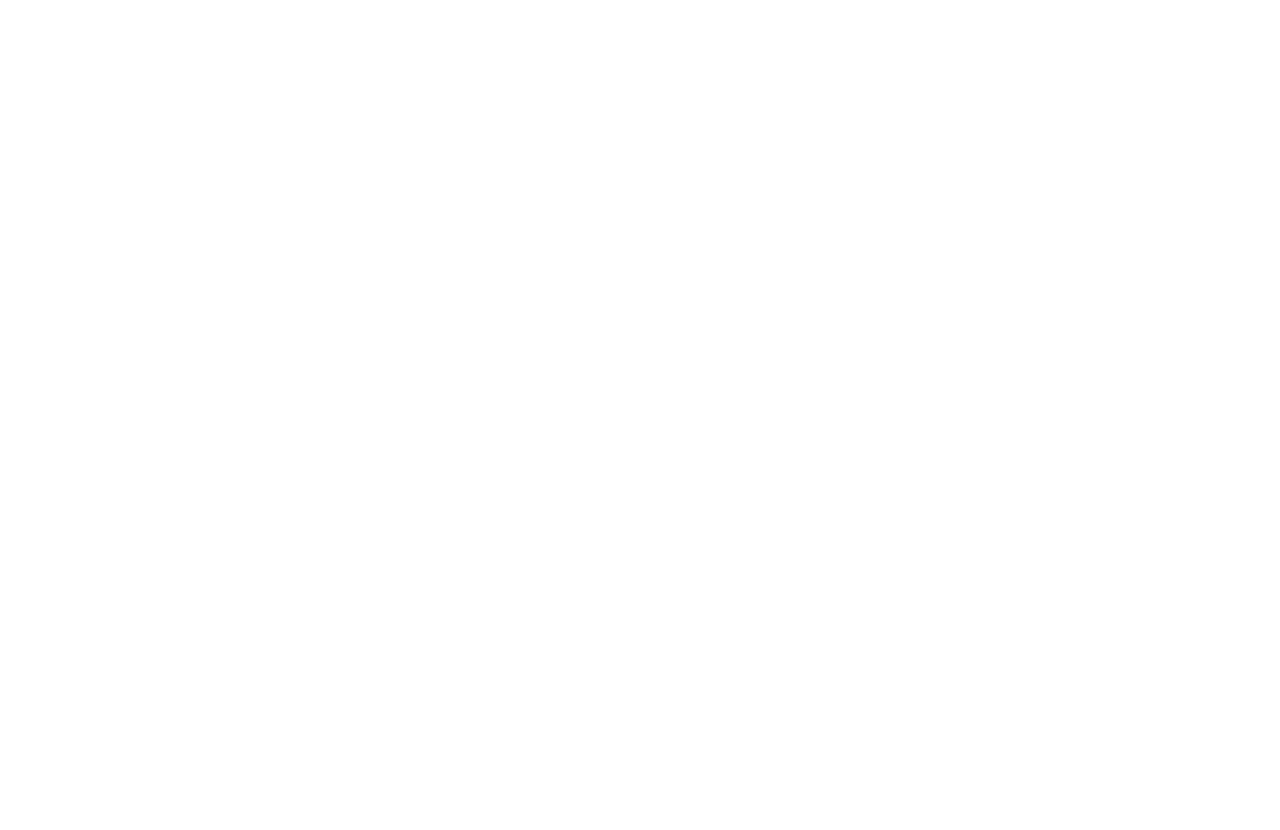
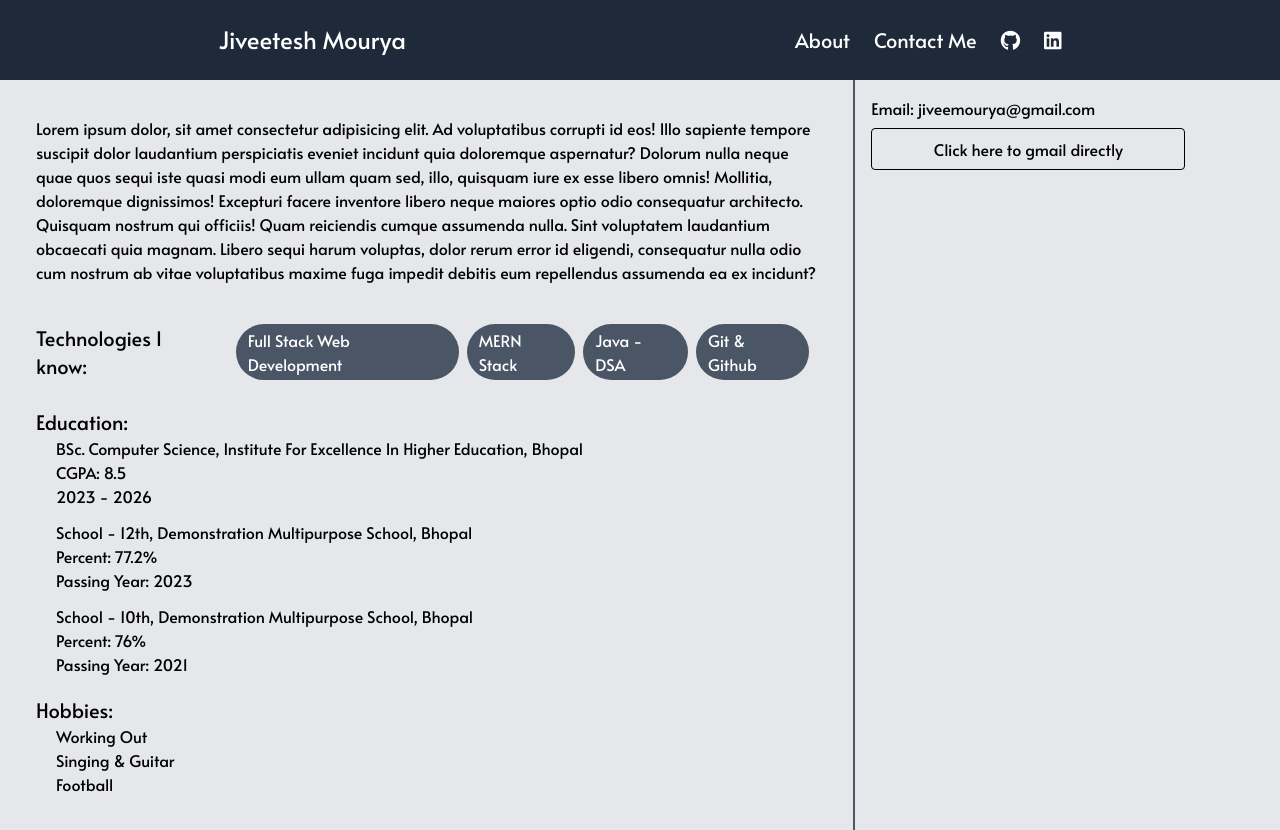
Before and after one commit to JiveeteshMourya/Portfolio, a React (Vite) app in the folder frontend/: page /about in a window 1280 px wide. Before the commit this address had no page. Shown: the top 830 px of the page. Before the commit the page ends 800 px from the top, so only its background shows below. Built offline with nearby package versions, Linux system fonts and the light colour scheme.

Commit message:
about page done

```diff
--- a/frontend/src/App.jsx
+++ b/frontend/src/App.jsx
@@ -2,6 +2,7 @@
 import Home from "./pages/Home";
 import { BrowserRouter, Routes, Route } from  "react-router-dom";
 import CardPage from "./pages/CardPage";
+import AboutPage from './pages/AboutPage';
 
 function App() {
   return (<>
@@ -9,6 +10,7 @@
       <Routes>
         <Route path="/" element={<Home/>}/>
         <Route path="/card/:id" element={<CardPage/>}/>
+        <Route path="/about" element={<AboutPage/>}/>
       </Routes>
     </BrowserRouter>
   </>)
--- a/frontend/src/components/CardsSection.jsx
+++ b/frontend/src/components/CardsSection.jsx
@@ -8,7 +8,7 @@
 
     return (
         <>
-            <div className="bg-gray-100 py-10 px-5">
+            <div className="bg-gray-200 py-10 px-5">
                 <CardsFilter projects={projects} onFilteredProjectsChange={setSelectedProjects} />
                 <div className="flex flex-wrap justify-around gap-6 pt-8">
                     {selectedProjects.map(project => (
--- a/frontend/src/components/Navbar.jsx
+++ b/frontend/src/components/Navbar.jsx
@@ -2,12 +2,13 @@
 export default function Navbar() {
     let navigate = useNavigate();
     let handleNameClick = () => navigate("/");
+    let handleAboutClick = () => navigate("/about");
     return (<>
         <div className="flex justify-around items-center p-6 text-xl bg-gray-800 text-white">
             <div className="text-2xl" onClick={handleNameClick}><h1>Jiveetesh Mourya</h1></div>
             <div className="flex gap-6">
-                <button className="cursor-pointer">About</button>
-                <button className="cursor-pointer">Contact Me</button>
+                <button className="cursor-pointer" onClick={handleAboutClick}>About</button>
+                <button className="cursor-pointer" onClick={handleAboutClick}>Contact Me</button>
                 <a href="https://github.com/JiveeteshMourya" target="_blank"><i className="fa-brands fa-github"></i></a>
                 <a href="https://www.linkedin.com/in/jiveetesh-mourya-535994346/" target="_blank"><i className="fa-brands fa-linkedin"></i></a>
             </div>
--- /dev/null
+++ b/frontend/src/pages/AboutPage.jsx
@@ -0,0 +1,54 @@
+import Navbar from "../components/Navbar"
+export default function AboutPage() {
+    return (<>
+        <Navbar/>
+        <div className="flex flex-row bg-gray-200 ">
+            <div className="basis-2/3 p-4 bg-gray-200">
+                <div className="p-5">
+                    <p>Lorem ipsum dolor, sit amet consectetur adipisicing elit. Ad voluptatibus corrupti id eos! Illo sapiente tempore suscipit dolor laudantium perspiciatis eveniet incidunt quia doloremque aspernatur? Dolorum nulla neque quae quos sequi iste quasi modi eum ullam quam sed, illo, quisquam iure ex esse libero omnis! Mollitia, doloremque dignissimos! Excepturi facere inventore libero neque maiores optio odio consequatur architecto. Quisquam nostrum qui officiis! Quam reiciendis cumque assumenda nulla. Sint voluptatem laudantium obcaecati quia magnam. Libero sequi harum voluptas, dolor rerum error id eligendi, consequatur nulla odio cum nostrum ab vitae voluptatibus maxime fuga impedit debitis eum repellendus assumenda ea ex incidunt?</p>
+                </div>
+                <div className="p-5 flex">
+                    <h3 className="mr-5 text-xl">Technologies I know: </h3>
+                    <span className="bg-gray-600 text-white rounded-full px-3 py-1 mr-2 mb-2 inline-block">Full Stack Web Development</span>
+                    <span className="bg-gray-600 text-white rounded-full px-3 py-1 mr-2 mb-2 inline-block">MERN Stack</span>
+                    <span className="bg-gray-600 text-white rounded-full px-3 py-1 mr-2 mb-2 inline-block">Java - DSA</span>
+                    <span className="bg-gray-600 text-white rounded-full px-3 py-1 mr-2 mb-2 inline-block">Git & Github</span>
+
+                </div>
+                {/* add experience section */}
+                <div className="px-5">
+                    <h3 className="mr-5 text-xl">Education: </h3>
+                    <div className="px-5 mb-3">
+                        <p>BSc. Computer Science, Institute For Excellence In Higher Education, Bhopal</p>
+                        <p>CGPA: 8.5</p>
+                        <p>2023 - 2026</p>
+                    </div>
+                    <div className="px-5 mb-3">
+                        <p>School - 12th, Demonstration Multipurpose School, Bhopal</p>
+                        <p>Percent: 77.2%</p>
+                        <p>Passing Year: 2023</p>
+                    </div>
+                    <div className="px-5">
+                        <p>School - 10th, Demonstration Multipurpose School, Bhopal</p>
+                        <p>Percent: 76%</p>
+                        <p>Passing Year: 2021</p>
+                    </div>
+                </div>
+                {/* add leadership and responsibility section */}
+                <div className="p-5">
+                    <h3 className="mr-5 text-xl">Hobbies: </h3>
+                    <div className="px-5 mb-3">
+                        <p>Working Out</p>
+                        <p>Singing & Guitar</p>
+                        <p>Football</p>
+                    </div>
+                </div>
+            </div>
+            <div className="basis-1/3 p-4 border-gray-600 border-l-2 bg-gray-200">
+                <div><p>Email: jiveemourya@gmail.com</p></div>
+                <div className="border border-black my-2 p-2 text-center rounded w-[80%]" ><a href="https://mail.google.com/mail/?view=cm&fs=1&to=jiveemourya@gmail.com" target="_blank">Click here to gmail directly</a></div>
+                {/* <p>add resume pdf</p> */}
+            </div>
+        </div>
+    </>)
+}
--- a/frontend/src/pages/CardPage.jsx
+++ b/frontend/src/pages/CardPage.jsx
@@ -9,7 +9,7 @@
 
     if (!project) return <h1 className="text-center text-2xl font-bold mt-10">Project Not Found</h1>;
     return (
-        <>
+        <div className="bg-gray-200">
             <Navbar />
             <div className="w-full h-[40vh] bg-gray-100 flex items-center justify-center">
                 <img src={project.image_path} alt={project.image_path} className="w-full h-full object-cover" />
@@ -36,6 +36,6 @@
                     <i className="fa-brands fa-github"></i> {project.links.github}
                 </a>
             </div>
-        </>
+        </div>
     );
 }
```
